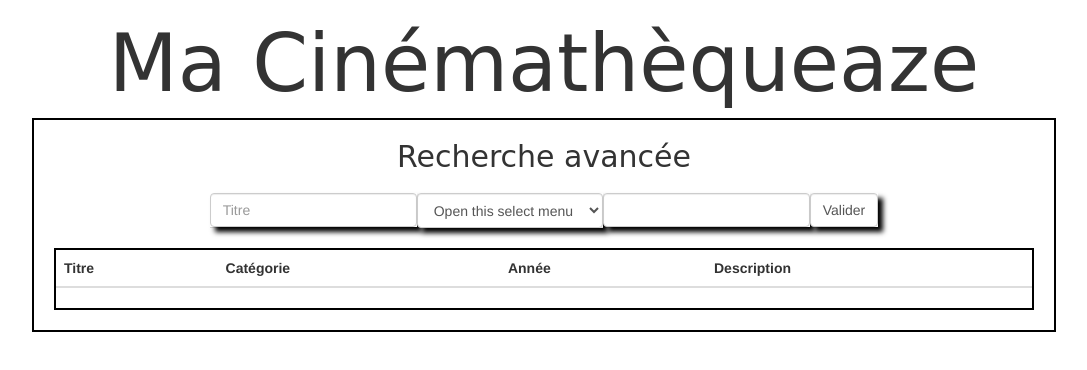
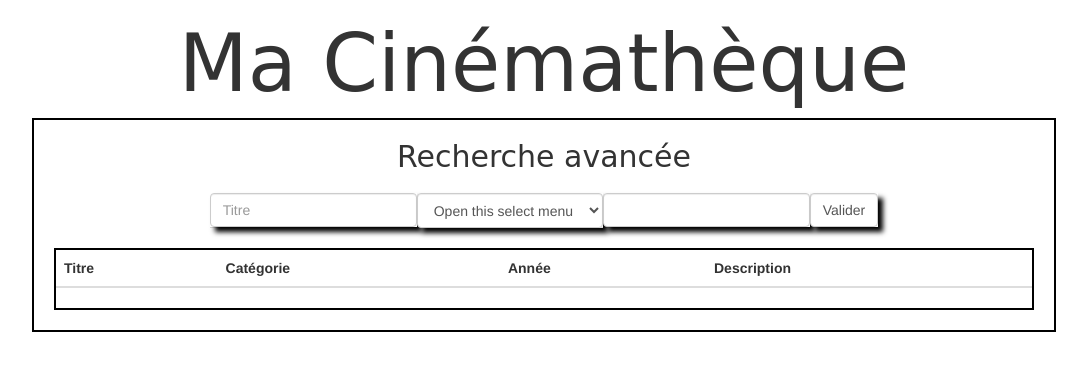
Before and after one commit to LeGauthier/film, a plain HTML site: page resultats_recherche.html in a window 1280 px wide. Shown: the whole page, without its empty margins (96-1183 px from the left). Drawn offline with nearby package versions, Linux system fonts and the light colour scheme.

Commit message:
tests res_recherche

```diff
--- a/resultats_recherche.html
+++ b/resultats_recherche.html
@@ -73,7 +73,7 @@ function getParameterByName(name, url) {
 
 </script>
 
-<h1>Ma Cinémathèqueaze</h1>
+<h1>Ma Cinémathèque</h1>
 <div id="content">
 <h2>Recherche avancée</h2>
 <div id="test">
```
